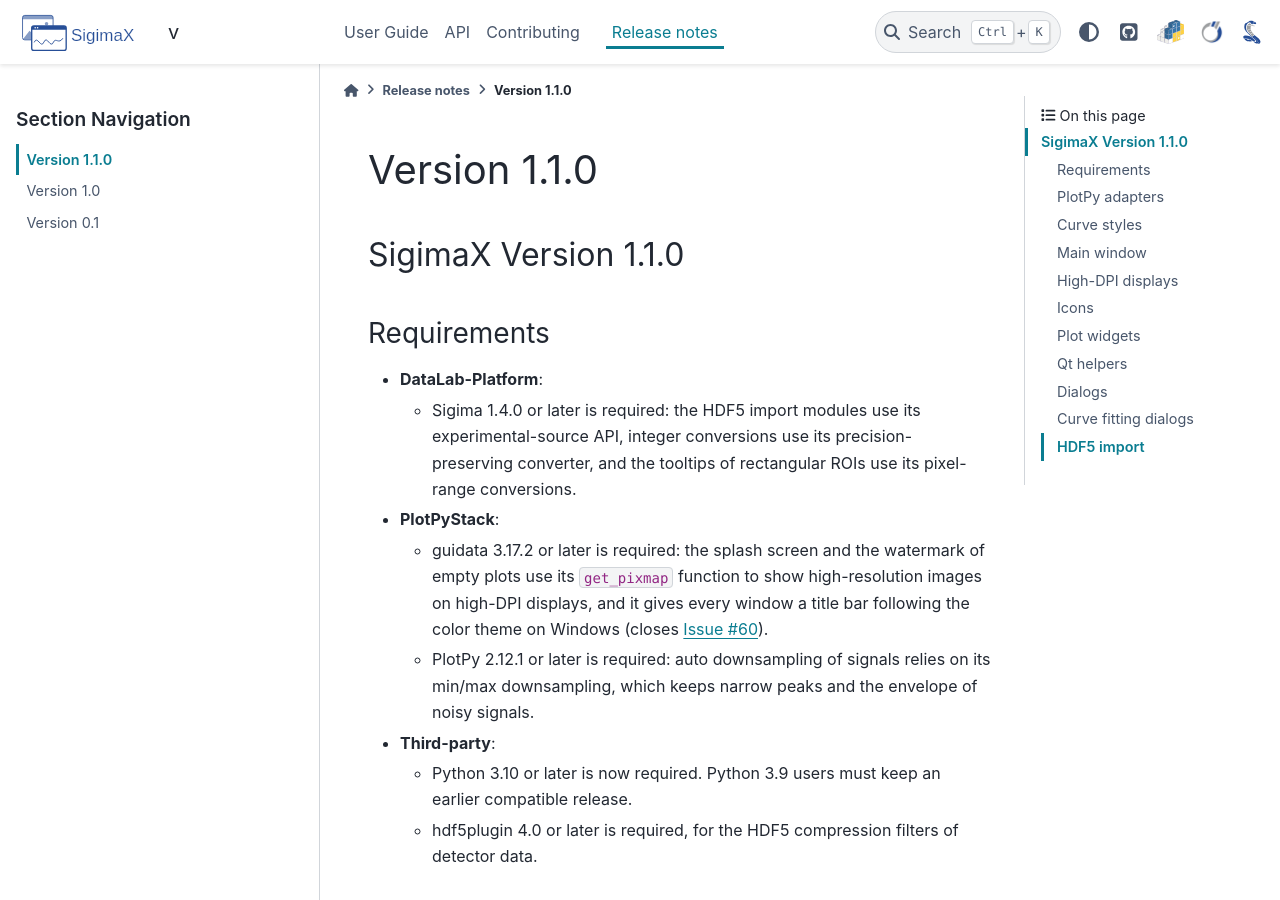
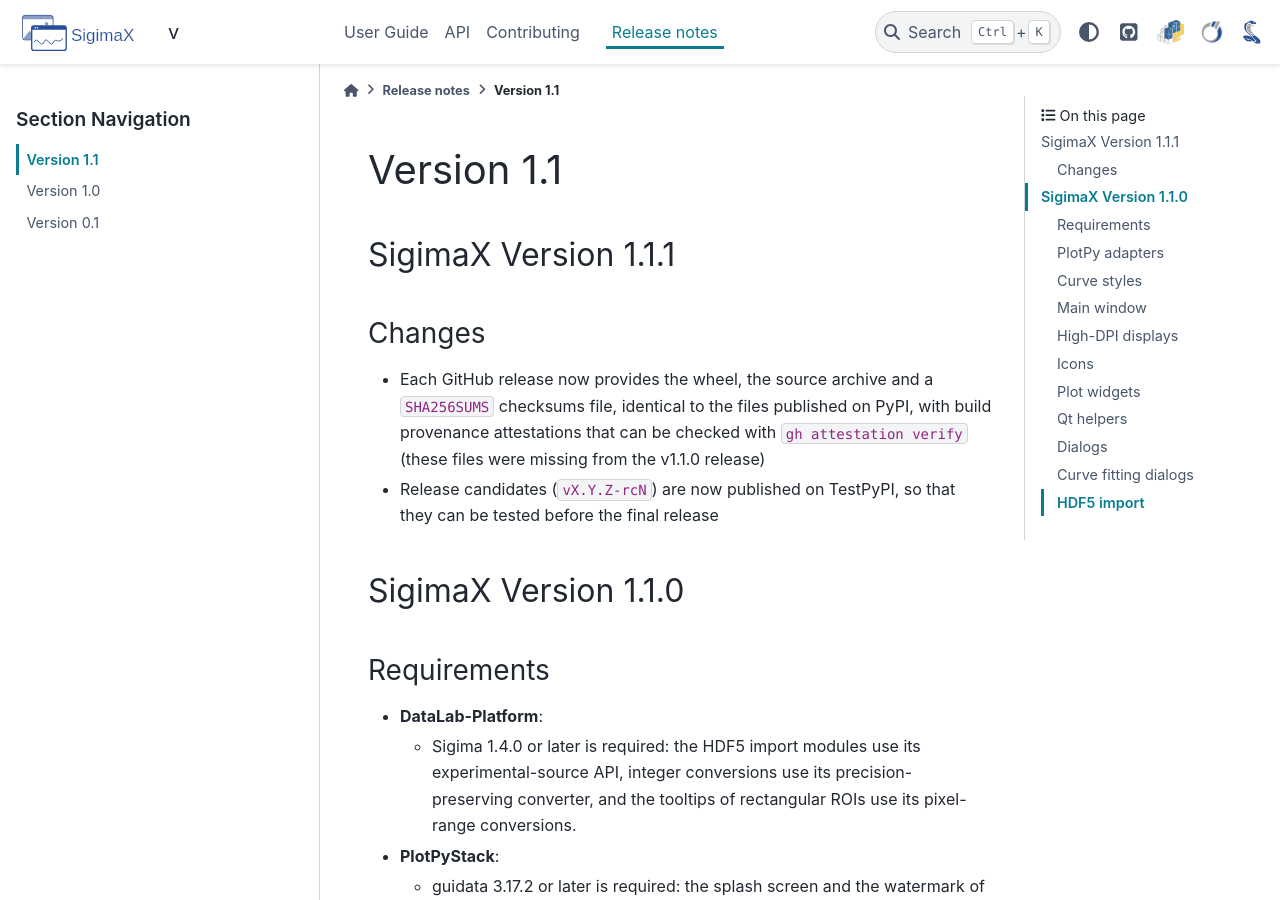
Before and after one commit to DataLab-Platform/SigimaX, a Sphinx documentation site: the page built from doc/release_notes/release_1.01.md, in a window 1280 px wide and 900 px high. Built offline with Sphinx 7.4.7 and the PyData theme 0.15.4, drawn with Linux system fonts in a browser that asks for light colours; pages that are not in the unit, such as notebooks, are missing from menus; the version number could not be read and is left out.

Commit message:
doc(release-notes): add 1.1.1 entry on GitHub release files and release candidates
Assisted-by: Claude Opus 5.5

```diff
--- a/doc/release_notes/release_1.01.md
+++ b/doc/release_notes/release_1.01.md
@@ -1,4 +1,11 @@
-# Version 1.1.0 #
+# Version 1.1 #
+
+## SigimaX Version 1.1.1 ##
+
+### Changes ###
+
+* Each GitHub release now provides the wheel, the source archive and a `SHA256SUMS` checksums file, identical to the files published on PyPI, with build provenance attestations that can be checked with `gh attestation verify` (these files were missing from the v1.1.0 release)
+* Release candidates (`vX.Y.Z-rcN`) are now published on TestPyPI, so that they can be tested before the final release
 
 ## SigimaX Version 1.1.0 ##
 
```
Also changed, not shown: 1 other file.
